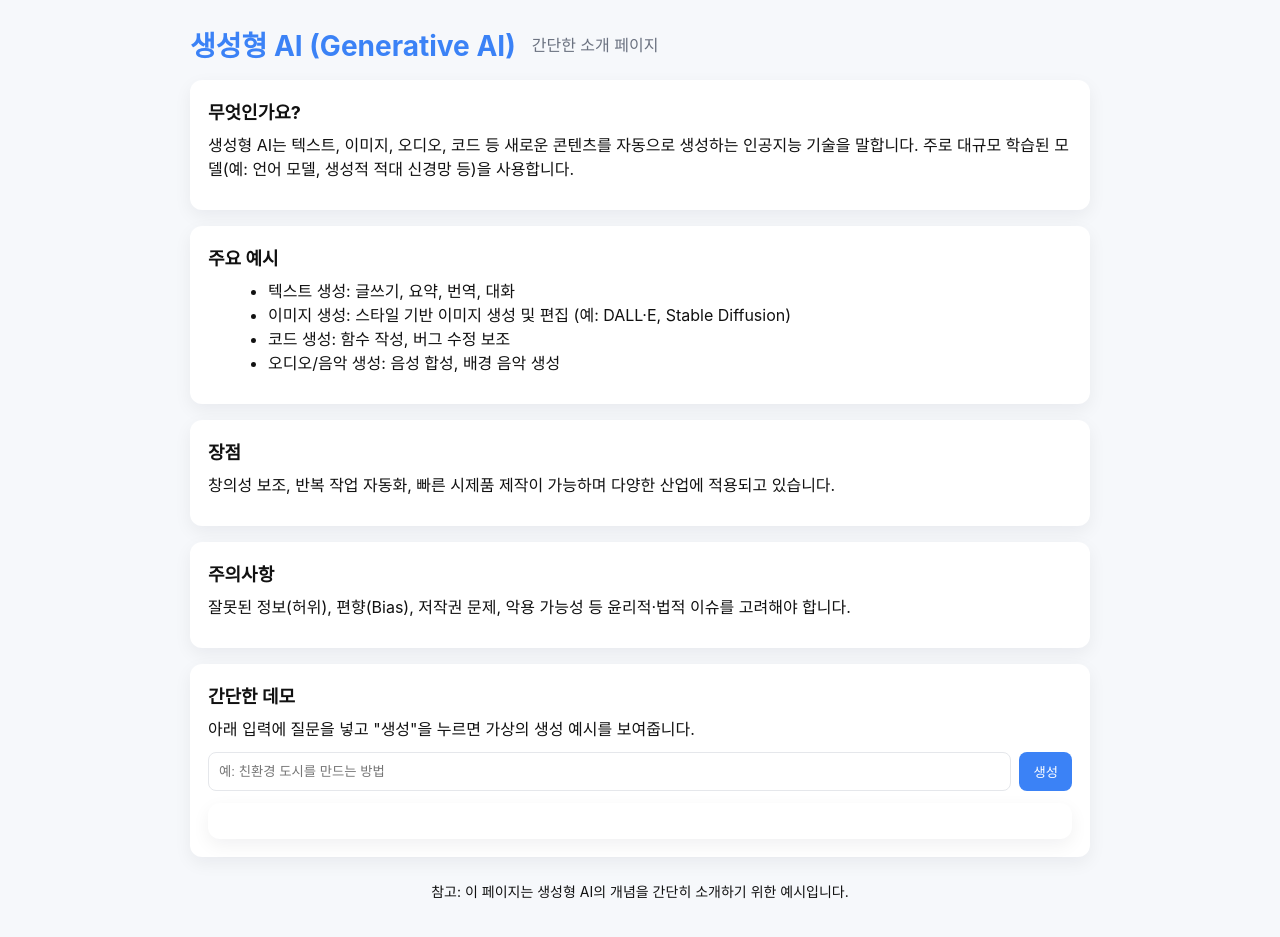
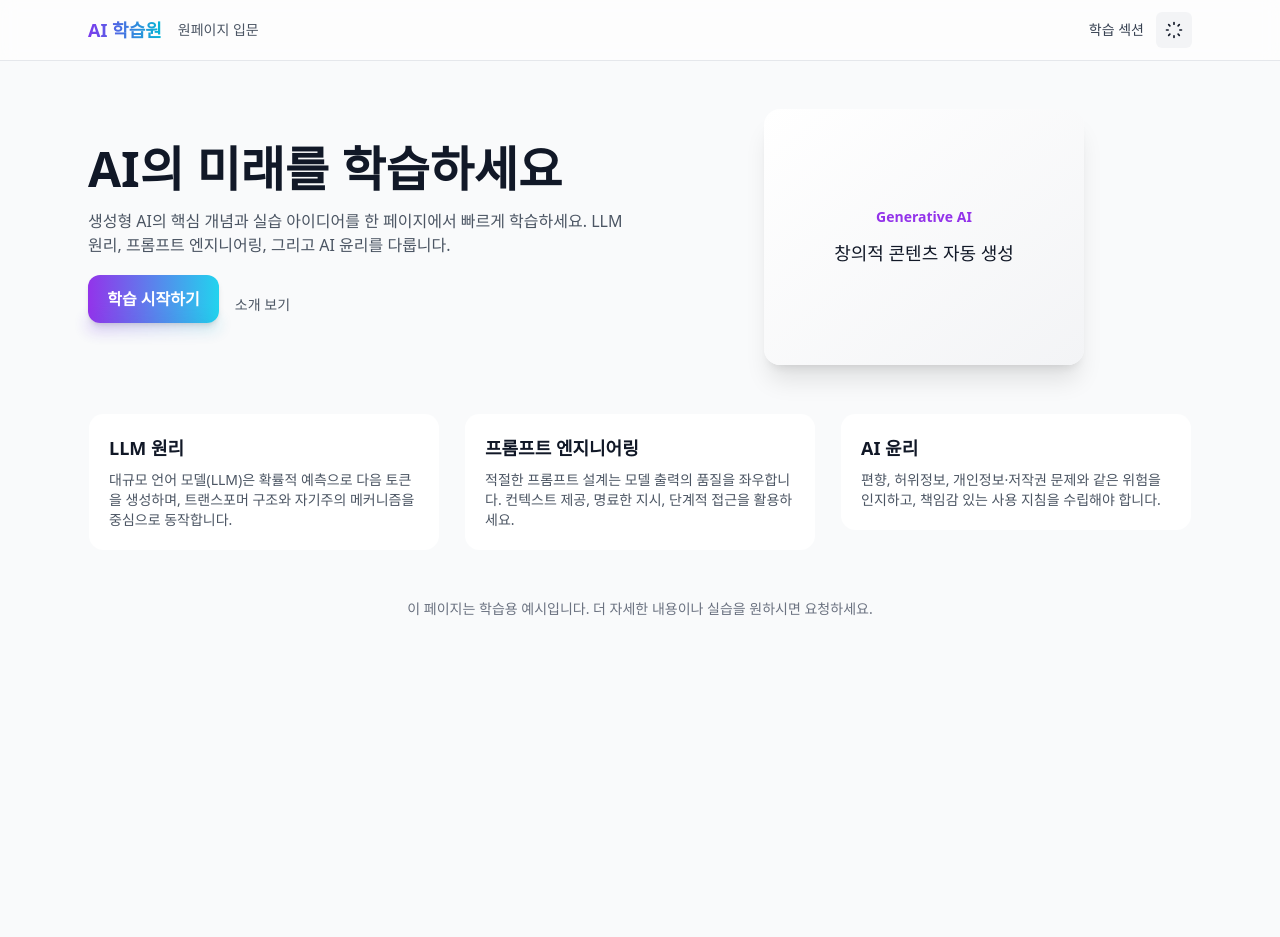
Before and after one commit to aramkim310-ctrl/sehrgute, a plain HTML site: page index.html in a window 1280 px wide. After the commit the page ends 800 px from the top, so only its background shows below. Drawn offline with nearby package versions, Linux system fonts and the light colour scheme.

Commit message:
Feat: one-page AI learning site with Tailwind, Inter font, dark mode and interactions

```diff
--- a/index.html
+++ b/index.html
@@ -3,79 +3,126 @@
 <head>
   <meta charset="utf-8">
   <meta name="viewport" content="width=device-width, initial-scale=1">
-  <title>생성형 AI 안내</title>
+  <title>생성형 AI 입문 — 원페이지 학습</title>
+  <link href="https://fonts.googleapis.com/css2?family=Inter:wght@400;600;800&display=swap" rel="stylesheet">
+  <script>
+    tailwind = { config: { darkMode: 'class', theme: { extend: { fontFamily: { sans: ['Inter', 'ui-sans-serif', 'system-ui'] } } } } }
+    window.tailwind = tailwind
+  </script>
+  <script src="https://cdn.tailwindcss.com"></script>
   <style>
-    :root{--bg:#f6f8fb;--card:#ffffff;--accent:#3b82f6;--muted:#6b7280}
-    body{font-family:Inter,Segoe UI,Roboto,Arial,sans-serif;background:var(--bg);color:#111;margin:0;padding:24px}
-    .container{max-width:900px;margin:0 auto}
-    header{display:flex;align-items:center;gap:16px}
-    header h1{margin:0;font-size:28px;color:var(--accent)}
-    .card{background:var(--card);padding:18px;border-radius:12px;box-shadow:0 6px 18px rgba(16,24,40,0.06);margin-top:16px}
-    h2{margin:0 0 8px 0;font-size:18px}
-    p{margin:0 0 12px 0;color:#111}
-    ul{margin:0 0 12px 20px}
-    footer{margin-top:24px;color:var(--muted);font-size:14px;text-align:center}
-    form{display:flex;gap:8px}
-    input{flex:1;padding:10px;border:1px solid #e5e7eb;border-radius:8px}
-    button{background:var(--accent);color:#fff;border:none;padding:10px 14px;border-radius:8px;cursor:pointer}
-    code{background:#f3f4f6;padding:2px 6px;border-radius:6px;font-size:13px}
+    /* Custom small helpers for gradient border and 3D button */
+    .gradient-border { border-radius:1rem; padding:1px; background:transparent; transition:background 250ms ease; }
+    .gradient-border .inner { border-radius:0.9rem; padding:1.25rem; background-color:var(--bg-card); transition:transform 200ms ease, box-shadow 200ms ease; }
+    .group-hover-gradient:hover { background:linear-gradient(90deg,var(--g1),var(--g2)); }
+    .group-hover-gradient:hover .inner { box-shadow:0 6px 20px rgba(0,0,0,0.08); }
+
+    .btn-3d{position:relative;display:inline-block;padding:0;border-radius:12px}
+    .btn-3d > .surface{display:inline-block;padding:0.75rem 1.2rem;border-radius:12px;transform:translateY(-6px);transition:transform 180ms cubic-bezier(.2,.9,.3,1), box-shadow 180ms}
+    .btn-3d > .shadow{position:absolute;left:0;right:0;bottom:0;height:10px;border-radius:12px;filter:blur(8px);opacity:0.9}
+    .btn-3d:active .surface{transform:translateY(-2px)}
+
+    /* color vars */
+    :root{--g1:#7c3aed;--g2:#06b6d4;--bg-card:#ffffff}
+    .dark :root{--bg-card:#0b1220}
+
+    /* light/dark adjustments for inner backgrounds */
+    .inner{background-color:var(--bg-card)}
+
+    /* small responsive tweak */
+    @media (prefers-reduced-motion: reduce){ .btn-3d,.gradient-border{transition:none} }
   </style>
 </head>
-<body>
-  <div class="container">
-    <header>
-      <h1>생성형 AI (Generative AI)</h1>
-      <p style="margin:0;color:var(--muted)">간단한 소개 페이지</p>
-    </header>
+<body class="antialiased bg-gray-50 text-gray-900 dark:bg-gray-900 dark:text-gray-100">
+  <header class="sticky top-0 z-50 backdrop-blur bg-white/60 dark:bg-gray-900/60 border-b border-gray-200 dark:border-gray-800">
+    <nav class="max-w-6xl mx-auto px-6 py-3 flex items-center justify-between">
+      <div class="flex items-center gap-4">
+        <a href="#" class="font-extrabold text-lg bg-clip-text text-transparent" style="background-image:linear-gradient(90deg,#7c3aed,#06b6d4)">AI 학습원</a>
+        <span class="text-sm text-gray-600 dark:text-gray-300">원페이지 입문</span>
+      </div>
+      <div class="flex items-center gap-3">
+        <a href="#grid" class="text-sm text-gray-700 dark:text-gray-200 hover:underline">학습 섹션</a>
+        <button id="themeToggle" aria-label="토글 다크모드" class="p-2 rounded-md bg-gray-100 dark:bg-gray-800">
+          <svg id="iconSun" class="w-5 h-5" fill="none" stroke="currentColor" viewBox="0 0 24 24"><path stroke-linecap="round" stroke-linejoin="round" stroke-width="2" d="M12 3v2m0 14v2m9-9h-2M5 12H3m15.364 6.364l-1.414-1.414M7.05 7.05L5.636 5.636m12.728 0l-1.414 1.414M7.05 16.95l-1.414 1.414"/></svg>
+        </button>
+      </div>
+    </nav>
+  </header>
 
-    <section class="card">
-      <h2>무엇인가요?</h2>
-      <p>생성형 AI는 텍스트, 이미지, 오디오, 코드 등 새로운 콘텐츠를 자동으로 생성하는 인공지능 기술을 말합니다. 주로 대규모 학습된 모델(예: 언어 모델, 생성적 적대 신경망 등)을 사용합니다.</p>
+  <main class="max-w-6xl mx-auto px-6 py-12">
+    <!-- Hero -->
+    <section class="grid items-center gap-8 md:grid-cols-2">
+      <div>
+        <h1 class="text-4xl md:text-5xl font-extrabold leading-tight">AI의 미래를 학습하세요</h1>
+        <p class="mt-4 text-gray-600 dark:text-gray-300 max-w-xl">생성형 AI의 핵심 개념과 실습 아이디어를 한 페이지에서 빠르게 학습하세요. LLM 원리, 프롬프트 엔지니어링, 그리고 AI 윤리를 다룹니다.</p>
+        <div class="mt-6 flex items-center gap-4">
+          <a href="#grid" class="btn-3d" role="button">
+            <span class="surface inline-block bg-gradient-to-r from-purple-600 to-cyan-400 text-white font-semibold shadow-md">학습 시작하기</span>
+            <span class="shadow" style="background:linear-gradient(90deg,rgba(124,58,237,0.4),rgba(6,182,212,0.25))"></span>
+          </a>
+          <a href="#" class="text-sm text-gray-600 dark:text-gray-300">소개 보기</a>
+        </div>
+      </div>
+      <div class="hidden md:flex justify-center">
+        <div class="w-80 h-64 rounded-2xl bg-gradient-to-br from-white to-gray-100 dark:from-gray-800 dark:to-gray-900 shadow-xl flex items-center justify-center">
+          <div class="text-center">
+            <div class="text-sm font-semibold text-purple-600">Generative AI</div>
+            <div class="mt-3 text-lg font-medium">창의적 콘텐츠 자동 생성</div>
+          </div>
+        </div>
+      </div>
     </section>
 
-    <section class="card">
-      <h2>주요 예시</h2>
-      <ul>
-        <li>텍스트 생성: 글쓰기, 요약, 번역, 대화</li>
-        <li>이미지 생성: 스타일 기반 이미지 생성 및 편집 (예: DALL·E, Stable Diffusion)</li>
-        <li>코드 생성: 함수 작성, 버그 수정 보조</li>
-        <li>오디오/음악 생성: 음성 합성, 배경 음악 생성</li>
-      </ul>
+    <!-- Grid sections -->
+    <section id="grid" class="mt-12">
+      <div class="grid gap-6 md:grid-cols-3">
+        <div class="gradient-border group-hover-gradient" style="--g1:#7c3aed;--g2:#06b6d4">
+          <div class="inner">
+            <h3 class="text-lg font-semibold">LLM 원리</h3>
+            <p class="mt-2 text-sm text-gray-600 dark:text-gray-300">대규모 언어 모델(LLM)은 확률적 예측으로 다음 토큰을 생성하며, 트랜스포머 구조와 자기주의 메커니즘을 중심으로 동작합니다.</p>
+          </div>
+        </div>
+
+        <div class="gradient-border group-hover-gradient" style="--g1:#f97316;--g2:#ef4444">
+          <div class="inner">
+            <h3 class="text-lg font-semibold">프롬프트 엔지니어링</h3>
+            <p class="mt-2 text-sm text-gray-600 dark:text-gray-300">적절한 프롬프트 설계는 모델 출력의 품질을 좌우합니다. 컨텍스트 제공, 명료한 지시, 단계적 접근을 활용하세요.</p>
+          </div>
+        </div>
+
+        <div class="gradient-border group-hover-gradient" style="--g1:#06b6d4;--g2:#7c3aed">
+          <div class="inner">
+            <h3 class="text-lg font-semibold">AI 윤리</h3>
+            <p class="mt-2 text-sm text-gray-600 dark:text-gray-300">편향, 허위정보, 개인정보·저작권 문제와 같은 위험을 인지하고, 책임감 있는 사용 지침을 수립해야 합니다.</p>
+          </div>
+        </div>
+      </div>
     </section>
 
-    <section class="card">
-      <h2>장점</h2>
-      <p>창의성 보조, 반복 작업 자동화, 빠른 시제품 제작이 가능하며 다양한 산업에 적용되고 있습니다.</p>
-    </section>
+    <footer class="mt-12 text-center text-sm text-gray-500 dark:text-gray-400">
+      이 페이지는 학습용 예시입니다. 더 자세한 내용이나 실습을 원하시면 요청하세요.
+    </footer>
+  </main>
 
-    <section class="card">
-      <h2>주의사항</h2>
-      <p>잘못된 정보(허위), 편향(Bias), 저작권 문제, 악용 가능성 등 윤리적·법적 이슈를 고려해야 합니다.</p>
-    </section>
+  <script>
+    // Theme toggle with persistence
+    const themeToggle = document.getElementById('themeToggle');
+    const root = document.documentElement;
+    const stored = localStorage.getItem('theme');
+    if(stored === 'dark' || (!stored && window.matchMedia && window.matchMedia('(prefers-color-scheme: dark)').matches)){
+      root.classList.add('dark');
+    }
+    themeToggle.addEventListener('click', ()=>{
+      const isDark = root.classList.toggle('dark');
+      localStorage.setItem('theme', isDark ? 'dark' : 'light');
+    });
 
-    <section class="card">
-      <h2>간단한 데모</h2>
-      <p>아래 입력에 질문을 넣고 "생성"을 누르면 가상의 생성 예시를 보여줍니다.</p>
-      <form id="demo">
-        <input id="prompt" type="text" placeholder="예: 친환경 도시를 만드는 방법" aria-label="질문 입력" />
-        <button type="submit">생성</button>
-      </form>
-      <div id="result" class="card" style="margin-top:12px"></div>
-      <script>
-        document.getElementById('demo').addEventListener('submit', function(e){
-          e.preventDefault();
-          var p = document.getElementById('prompt').value.trim();
-          var out = document.getElementById('result');
-          if(!p){ out.textContent = '질문을 입력해 주세요.'; return }
-          // 실제 API 호출 대신 간단한 예시 응답을 생성합니다.
-          out.textContent = '생성된 예시 응답: ' + p + '에 대한 요약 아이디어 — 1) 핵심 목표 설정 2) 커뮤니티 참여 3) 지속 가능한 인프라';
-        });
-      </script>
-    </section>
-
-    <footer>
-      <p>참고: 이 페이지는 생성형 AI의 개념을 간단히 소개하기 위한 예시입니다.</p>
-    </footer>
-  </div>
+    // small hover enhancement: add gradient to border on hover using JS fallback for touch devices
+    document.querySelectorAll('.gradient-border').forEach(el=>{
+      el.classList.add('transition');
+      el.addEventListener('mouseenter', ()=> el.classList.add('group-hover-gradient'))
+      el.addEventListener('mouseleave', ()=> el.classList.remove('group-hover-gradient'))
+    })
+  </script>
 </body>
 </html>
```
